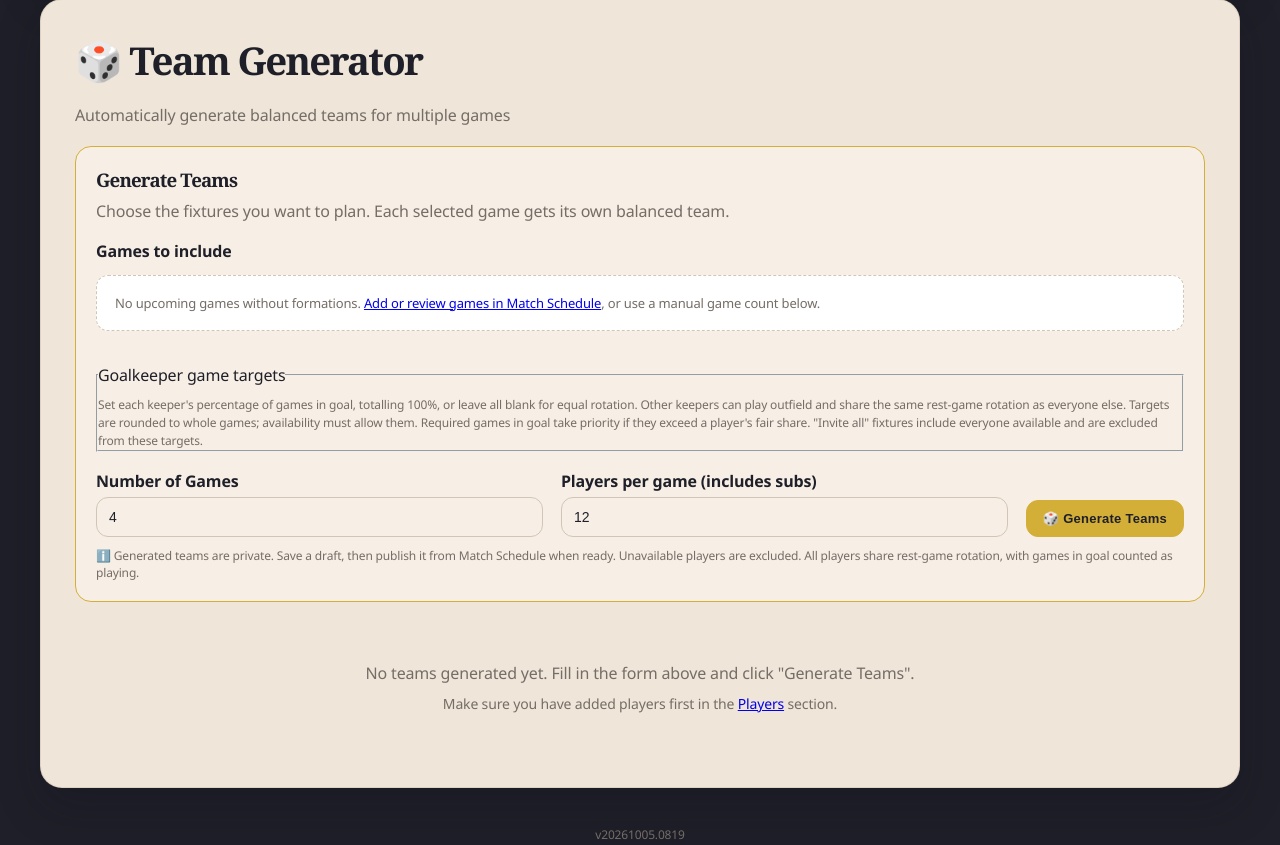
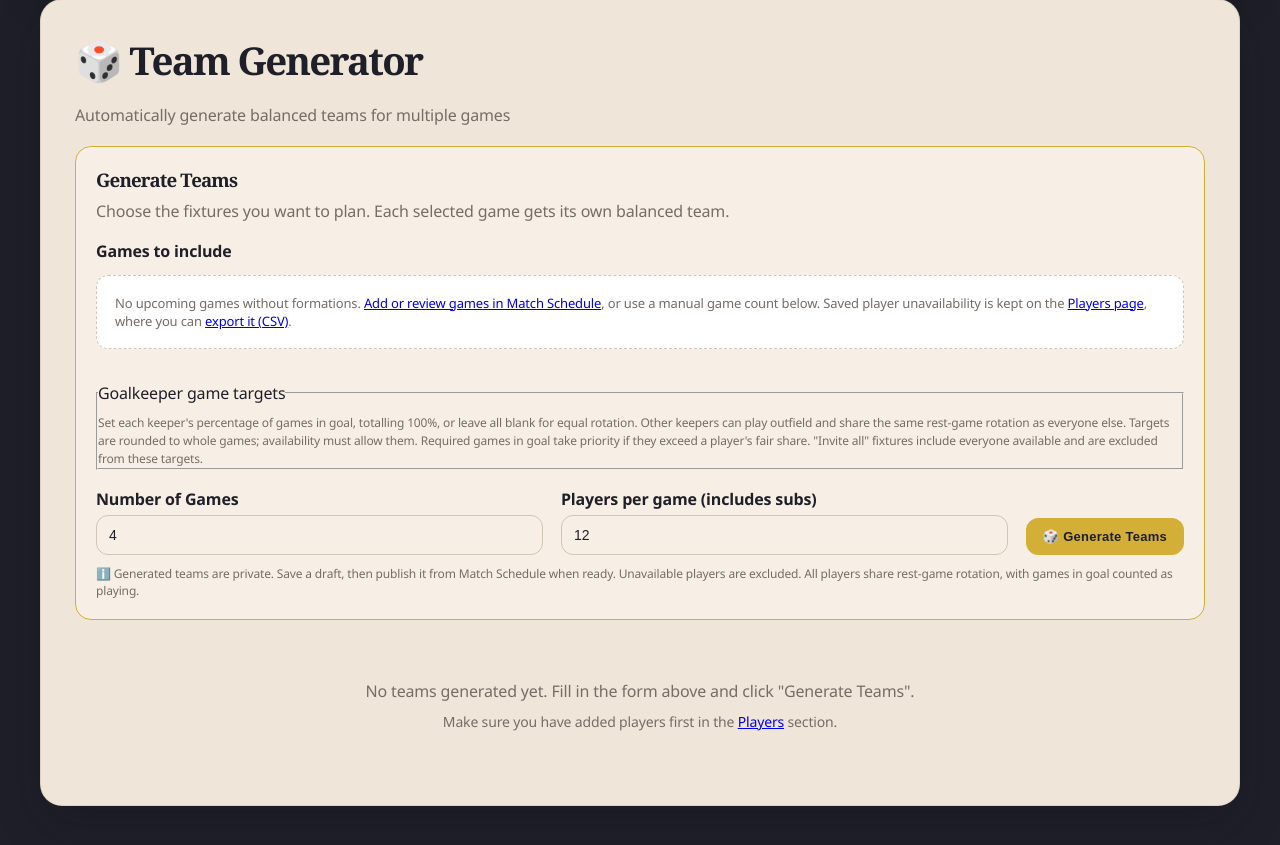
Before and after one commit to counterfitninja/frometowneagles, a Flask app: page /team-generator in a window 1280 px wide. Shown: the part 159-1004 px from the top of the page. Run offline with Flask 3, Linux system fonts and the light colour scheme; the visitor is signed in with stand-in values (Sample User, id 1); data comes from the database, SQL or seed files in the repository; data that the repository does not hold is empty.

Commit message:
Save player unavailability by date and export it independently of squads
Co-authored-by: Copilot App <223556219+Copilot@users.noreply.github.com>

```diff
--- a/app.py
+++ b/app.py
@@ -106,6 +106,17 @@ def init_db():
         match_columns = {column['name'] for column in conn.execute('PRAGMA table_info(matches)').fetchall()}
         if 'team_published' not in match_columns:
             conn.execute('ALTER TABLE matches ADD COLUMN team_published INTEGER NOT NULL DEFAULT 1')
+
+        # Stored by date rather than fixture so it survives squad resets and fixture edits.
+        conn.execute('''
+            CREATE TABLE IF NOT EXISTS player_unavailability (
+                player_id INTEGER NOT NULL,
+                unavailable_date TEXT NOT NULL,
+                created_at TIMESTAMP DEFAULT CURRENT_TIMESTAMP,
+                PRIMARY KEY (player_id, unavailable_date),
+                FOREIGN KEY (player_id) REFERENCES players(id) ON DELETE CASCADE
+            )
+        ''')
 
         conn.execute('''
             CREATE TABLE IF NOT EXISTS settings (
@@ -221,15 +232,136 @@ def index():
     else:
         return redirect(url_for('public_next_match'))
 
+def spreadsheet_text(value):
+    text = str(value or '')
+    # CSV quoting does not prevent spreadsheet formula execution.
+    if text.lstrip().startswith(('=', '+', '-', '@')) or text.startswith(('\t', '\r', '\n')):
+        return "'" + text
+    return text
+
+
 @app.route('/players')
 @login_required
 def players():
+    today = datetime.now().date().isoformat()
     with get_db() as conn:
         players_list = conn.execute('''
             SELECT * FROM players
             ORDER BY CASE WHEN status = 'active' THEN 0 ELSE 1 END, name
         ''').fetchall()
-    return render_template('players.html', players=players_list, version=VERSION)
+        saved_rows = conn.execute('''
+            SELECT player_id, unavailable_date FROM player_unavailability
+            WHERE unavailable_date >= ? ORDER BY unavailable_date
+        ''', (today,)).fetchall()
+    unavailable_dates = {}
+    for row in saved_rows:
+        unavailable_dates.setdefault(row['player_id'], []).append(row['unavailable_date'])
+    return render_template('players.html', players=players_list,
+                           unavailable_dates=unavailable_dates,
+                           error=request.args.get('error'), version=VERSION)
+
+
+def load_saved_unavailability(matches):
+    """Map each fixture id to the player ids saved as unavailable on its date."""
+    dates = {match['match_date'] for match in matches}
+    if not dates:
+        return {}
+    with get_db() as conn:
+        rows = conn.execute(
+            'SELECT player_id, unavailable_date FROM player_unavailability WHERE unavailable_date IN (%s)'
+            % ','.join('?' * len(dates)), tuple(dates)
+        ).fetchall()
+    by_date = {}
+    for row in rows:
+        by_date.setdefault(row['unavailable_date'], []).append(str(row['player_id']))
+    return {str(match['id']): list(by_date.get(match['match_date'], [])) for match in matches}
+
+
+def save_unavailability(matches, unavailable_by_match, active_player_ids):
+    """Replace saved active-player unavailability for the given fixtures' dates."""
+    by_date = {}
+    for match in matches:
+        ticked = {pid for pid in unavailable_by_match.get(str(match['id']), []) if pid in active_player_ids}
+        by_date.setdefault(match['match_date'], set()).update(ticked)
+    if not by_date or not active_player_ids:
+        return
+    active = sorted(int(pid) for pid in active_player_ids)
+    with get_db() as conn:
+        for match_date, player_ids in by_date.items():
+            conn.execute(
+                'DELETE FROM player_unavailability WHERE unavailable_date = ? AND player_id IN (%s)'
+                % ','.join('?' * len(active)), (match_date, *active)
+            )
+            conn.executemany(
+                'INSERT OR IGNORE INTO player_unavailability (player_id, unavailable_date) VALUES (?, ?)',
+                [(int(pid), match_date) for pid in sorted(player_ids, key=int)]
+            )
+        conn.commit()
+
+
+@app.route('/players/<int:player_id>/unavailability', methods=['POST'])
+@login_required
+def add_player_unavailability(player_id):
+    raw_date = request.form.get('unavailable_date', '').strip()
+    try:
+        unavailable_date = datetime.strptime(raw_date, '%Y-%m-%d').date().isoformat()
+    except ValueError:
+        return redirect(url_for('players', error='Choose a valid date.'))
+    with get_db() as conn:
+        if conn.execute('SELECT 1 FROM players WHERE id = ?', (player_id,)).fetchone() is None:
+            abort(404)
+        conn.execute('INSERT OR IGNORE INTO player_unavailability (player_id, unavailable_date) VALUES (?, ?)',
+                     (player_id, unavailable_date))
+        conn.commit()
+    return redirect(url_for('players') + f'#player-{player_id}')
+
+
+@app.route('/players/<int:player_id>/unavailability/<unavailable_date>/delete', methods=['POST'])
+@login_required
+def delete_player_unavailability(player_id, unavailable_date):
+    with get_db() as conn:
+        conn.execute('DELETE FROM player_unavailability WHERE player_id = ? AND unavailable_date = ?',
+                     (player_id, unavailable_date))
+        conn.commit()
+    return redirect(url_for('players') + f'#player-{player_id}')
+
+
+@app.route('/players/unavailability/export')
+@login_required
+def export_saved_unavailability():
+    import csv
+    from io import StringIO
+
+    include_past = request.args.get('include_past') == '1'
+    today = datetime.now().date().isoformat()
+    with get_db() as conn:
+        rows = conn.execute('''
+            SELECT p.id, p.name, p.position, p.status, u.unavailable_date
+            FROM player_unavailability u JOIN players p ON p.id = u.player_id
+            WHERE ? OR u.unavailable_date >= ?
+            ORDER BY u.unavailable_date, p.name, p.id
+        ''', (int(include_past), today)).fetchall()
+        fixtures = conn.execute('SELECT match_date, opponent FROM matches ORDER BY match_date, id').fetchall()
+    fixtures_by_date = {}
+    for fixture in fixtures:
+        fixtures_by_date.setdefault(fixture['match_date'], []).append(fixture['opponent'])
+
+    output = StringIO(newline='')
+    writer = csv.writer(output)
+    writer.writerow(['Date', 'Fixtures', 'Player ID', 'Player', 'Position', 'Status'])
+    for row in rows:
+        writer.writerow([
+            datetime.strptime(row['unavailable_date'], '%Y-%m-%d').strftime('%d/%m/%Y'),
+            spreadsheet_text('; '.join(fixtures_by_date.get(row['unavailable_date'], []))),
+            row['id'], spreadsheet_text(row['name']), spreadsheet_text(row['position']),
+            row['status'].capitalize()
+        ])
+    response = app.response_class('\ufeff' + output.getvalue(), mimetype='text/csv')
+    response.headers['Content-Disposition'] = (
+        'attachment; filename="saved-unavailability-' + datetime.now().strftime('%Y-%m-%d') + '.csv"'
+    )
+    response.headers['Cache-Control'] = 'no-store'
+    return response
 
 @app.route('/stats')
 @login_required
@@ -360,6 +492,7 @@ def add_player():
 @login_required
 def delete_player(player_id):
     with get_db() as conn:
+        conn.execute('DELETE FROM player_unavailability WHERE player_id = ?', (player_id,))
         conn.execute('DELETE FROM players WHERE id = ?', (player_id,))
         conn.commit()
 
@@ -1284,10 +1417,40 @@ def team_generator():
         matches=matches,
         selected_match_ids=[match['id'] for match in matches[:20]],
         invite_all_match_ids=[],
-        unavailable_by_match={},
+        unavailable_by_match=load_saved_unavailability(matches),
         team_size=12,
         num_games=len(matches) if matches else 4,
         version=VERSION
+    )
+
+
+@app.route('/team-generator/save-availability', methods=['POST'])
+@login_required
+def save_player_availability():
+    players, matches = availability_export_context()
+    active_ids = {str(player['id']) for player in players}
+    submitted_ids = set(request.form.getlist('match_ids'))
+    unavailable_by_match = {
+        str(match['id']): [pid for pid in request.form.getlist(f"unavailable_for_{match['id']}") if pid in active_ids]
+        for match in matches
+    }
+    selected = [match for match in matches if str(match['id']) in submitted_ids]
+    context = dict(
+        players=players, matches=matches,
+        selected_match_ids=[match['id'] for match in selected],
+        unavailable_by_match=unavailable_by_match,
+        invite_all_match_ids=request.form.getlist('invite_all_for'),
+        team_size=request.form.get('team_size', 12), num_games=len(selected), version=VERSION
+    )
+    if not selected:
+        return render_template('team_generator.html', error='Select at least one fixture to save availability.',
+                               **context), 400
+    save_unavailability(selected, unavailable_by_match, active_ids)
+    return render_template(
+        'team_generator.html',
+        success=f'Saved availability against players for {len(selected)} fixture(s). '
+                'It is kept even if squads are reset.',
+        **context
     )
 
 @app.route('/settings', methods=['GET', 'POST'])
@@ -1431,13 +1594,6 @@ def export_player_availability():
             num_games=len(selected_matches), version=VERSION
         ), 400
 
-    def spreadsheet_text(value):
-        text = str(value or '')
-        # CSV quoting does not prevent spreadsheet formula execution.
-        if text.lstrip().startswith(('=', '+', '-', '@')) or text.startswith(('\t', '\r', '\n')):
-            return "'" + text
-        return text
-
     output = StringIO(newline='')
     writer = csv.writer(output)
     writer.writerow(['Fixture ID', 'Date', 'Opponent', 'Location',
@@ -1566,6 +1722,7 @@ def generate_teams():
         if len(selected_matches) > 20:
             return render_generator_error('Select 20 games or fewer at a time.')
         num_games = len(selected_matches)
+        save_unavailability(selected_matches, unavailable_by_match, active_player_ids)
     else:
         num_games = requested_num_games
 
--- a/templates/team_generator.html
+++ b/templates/team_generator.html
@@ -612,6 +612,7 @@
                 {% else %}
                 <div class="empty-game-picker">
                     No upcoming games without formations. <a href="/matches">Add or review games in Match Schedule</a>, or use a manual game count below.
+                    Saved player unavailability is kept on the <a href="{{ url_for('players') }}#saved-unavailability">Players page</a>, where you can <a href="{{ url_for('export_saved_unavailability') }}">export it (CSV)</a>.
                 </div>
                 {% endif %}
             </div>
@@ -646,6 +647,11 @@
                 <details class="action-menu">
                     <summary class="btn">More</summary>
                     <div class="menu-actions">
+                        <button type="submit" id="saveAvailabilityButton"
+                                formaction="{{ url_for('save_player_availability') }}" formnovalidate>
+                            Save availability to players
+                        </button>
+                        <a href="{{ url_for('export_saved_unavailability') }}" style="padding: 12px;">Export saved unavailability (CSV)</a>
                         <button type="submit" id="exportAvailabilityButton"
                                 formaction="{{ url_for('export_player_availability') }}" formnovalidate>
                             Export availability (CSV)
@@ -860,6 +866,8 @@ function syncGameSelection() {
         gamesInput.value = selectedCount;
         generateButton.disabled = selectedCount === 0;
         if (exportButton) exportButton.disabled = selectedCount === 0;
+        const saveAvailabilityButton = document.getElementById('saveAvailabilityButton');
+        if (saveAvailabilityButton) saveAvailabilityButton.disabled = selectedCount === 0;
     } else {
         const manualGamesInput = document.getElementById('manual_num_games');
         if (manualGamesInput) {
```
Also changed, not shown: templates/players.html (+46 -0 lines), tests/test_saved_unavailability.py (added, +96 -0 lines), README.md.
